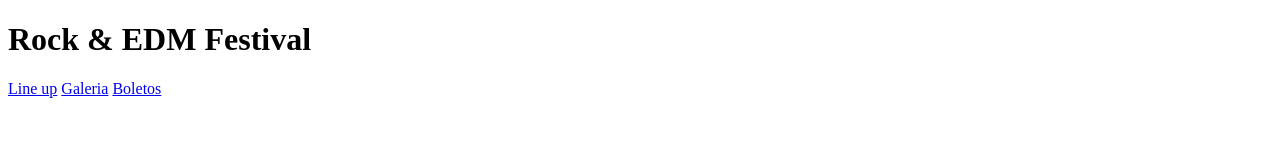
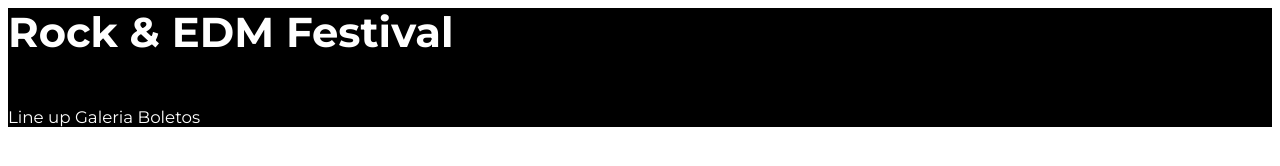
Before and after one commit to doroteobecerra/festival-musical, a website: page index.html in a window 1280 px wide. Drawn offline with Linux system fonts and the light colour scheme.

Commit message:
se agregaron archivos de mixins en scss

```diff
--- a/src/scss/app.scss
+++ b/src/scss/app.scss
@@ -1,2 +1,3 @@
 @use 'base';
 @use 'contenido';
+@use 'layout';
--- a/src/scss/base/_globales.scss
+++ b/src/scss/base/_globales.scss
@@ -15,7 +15,7 @@ body{
 }
 p{
     font-size: 2rem;
-    color: v$negro;
+    color: v.$negro;
 }
 .contenedor{
     width: 95%;
--- a/src/scss/base/_index.scss
+++ b/src/scss/base/_index.scss
@@ -1,3 +1,4 @@
 @forward 'variables';
 @forward 'normalize';
 @forward 'globales';
+@forward 'mixins';
--- /dev/null
+++ b/src/scss/base/_mixins.scss
@@ -0,0 +1,5 @@
+@mixin mq($screen:480px) {
+    @media (min-width: $screen) {
+        @content;
+    }
+}
--- a/src/scss/base/_variables.scss
+++ b/src/scss/base/_variables.scss
@@ -8,3 +8,9 @@ $blanco : #FFF;
 
 //tipografia
 $fuente_principal : 'Montserrat', sans-serif;
+
+//Media query
+$phone : 480px;
+$teblet : 768px;
+$desktop : 992px;
+$desktopXL : 1200px;
--- /dev/null
+++ b/src/scss/layout/_header.scss
@@ -0,0 +1,15 @@
+@use 'base/variables' as v;
+@use 'base/mixins' as m;
+
+.header{
+    background-color: v.$verde;
+    h1{
+        color: v.$blanco;
+    }
+    @include m.mq(v.$phone){
+        background-color: v.$negro;
+    }
+    a{
+        color: v.$blanco;
+    }
+}
--- /dev/null
+++ b/src/scss/layout/_index.scss
@@ -0,0 +1 @@
+@forward 'header';
```
Also changed, not shown: build/css/app.css.
